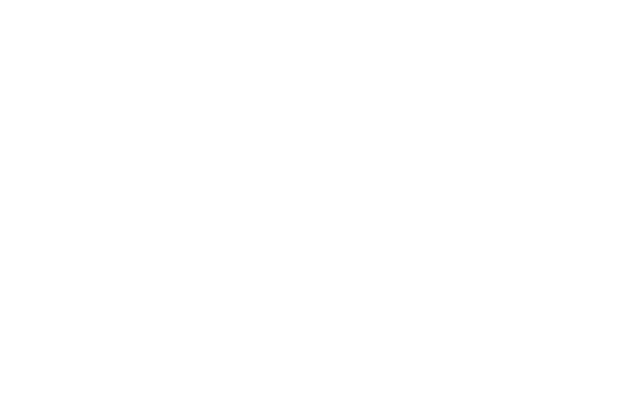
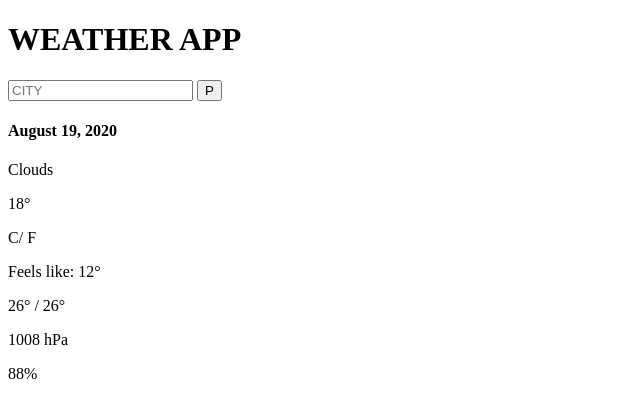
Before and after one commit to NewIncome/WeatherApp, a website built with webpack: page dist/index.html in a window 1280 px wide. Shown: the whole page, without its empty margins (0-640 px from the left). Built offline with nearby package versions, Linux system fonts and the light colour scheme.

Commit message:
Add basic html Layout

```diff
--- a/dist/index.html
+++ b/dist/index.html
@@ -6,6 +6,34 @@
   <title>Weather App</title>
 </head>
 <body>
+  <div id="top-backgnd">
+    <div id="backgnd">
+      <h1 class="title">WEATHER APP</h1>
+      <form action="">
+        <input type="city" placeholder="CITY" required>
+        <button class="submit">P</button>
+      </form>
+    </div>
+  </div>
+  <div class="bottom">
+    <h4 class="date">August 19, 2020</h4>
+    <div class="info-1">
+      <div id="clouds">Clouds</div>
+      <div id="temp">
+        <p class="realTemp">18°</p>
+        <div id="degrees">
+          <span id="degc">C</span>/
+          <span id="degf">F</span>
+        </div>
+        <p class="feels">Feels like: 12°</p>
+        <p class="max-min">26° / 26°</p>
+      </div>
+    </div>
+    <div class="info-2">
+      <p id="speed">1008 hPa</p>
+      <p id="humidity">88%</p>
+    </div>
+  </div>
 
   <script src="bundle.js"></script>
 </body>
```
